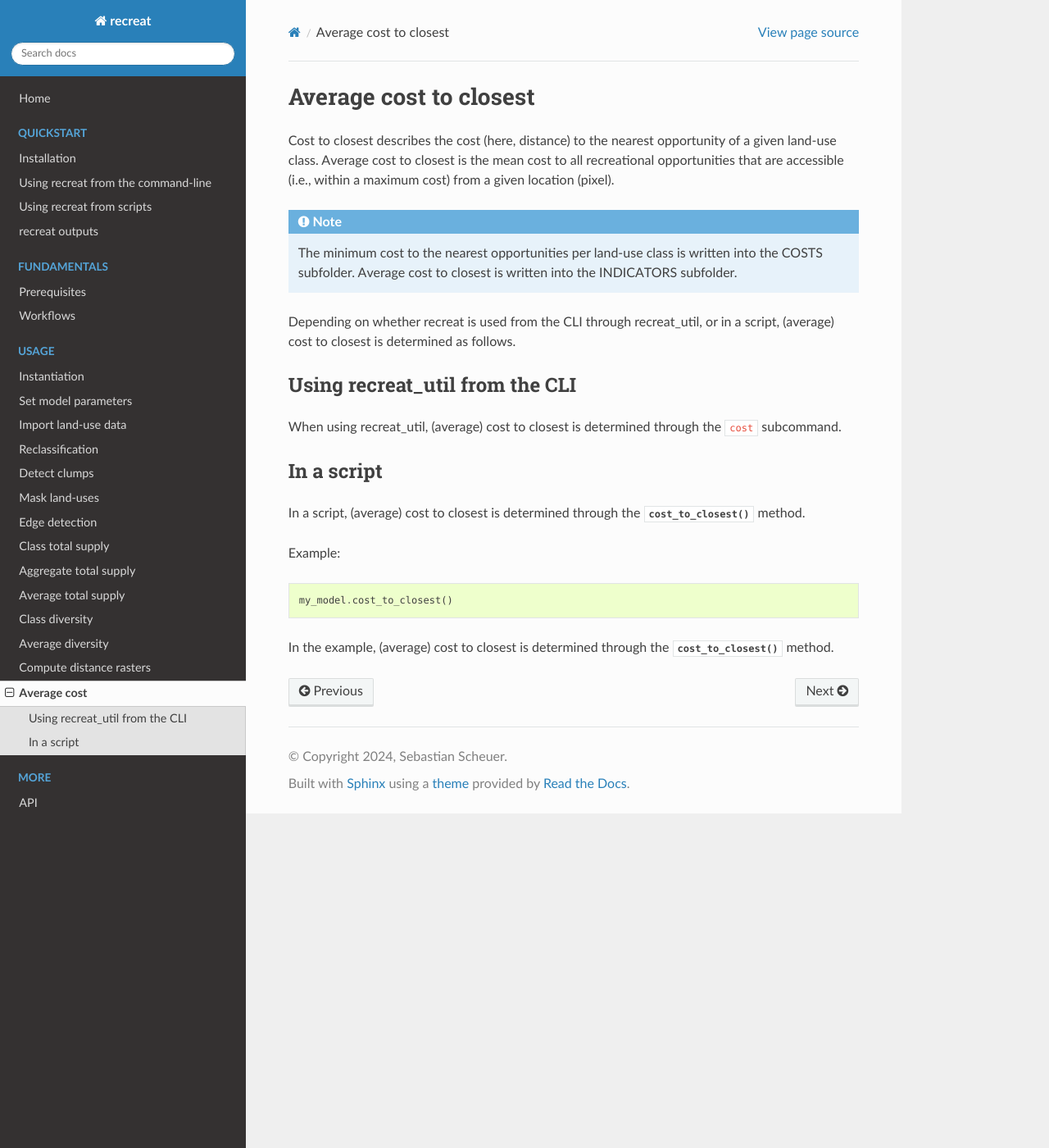
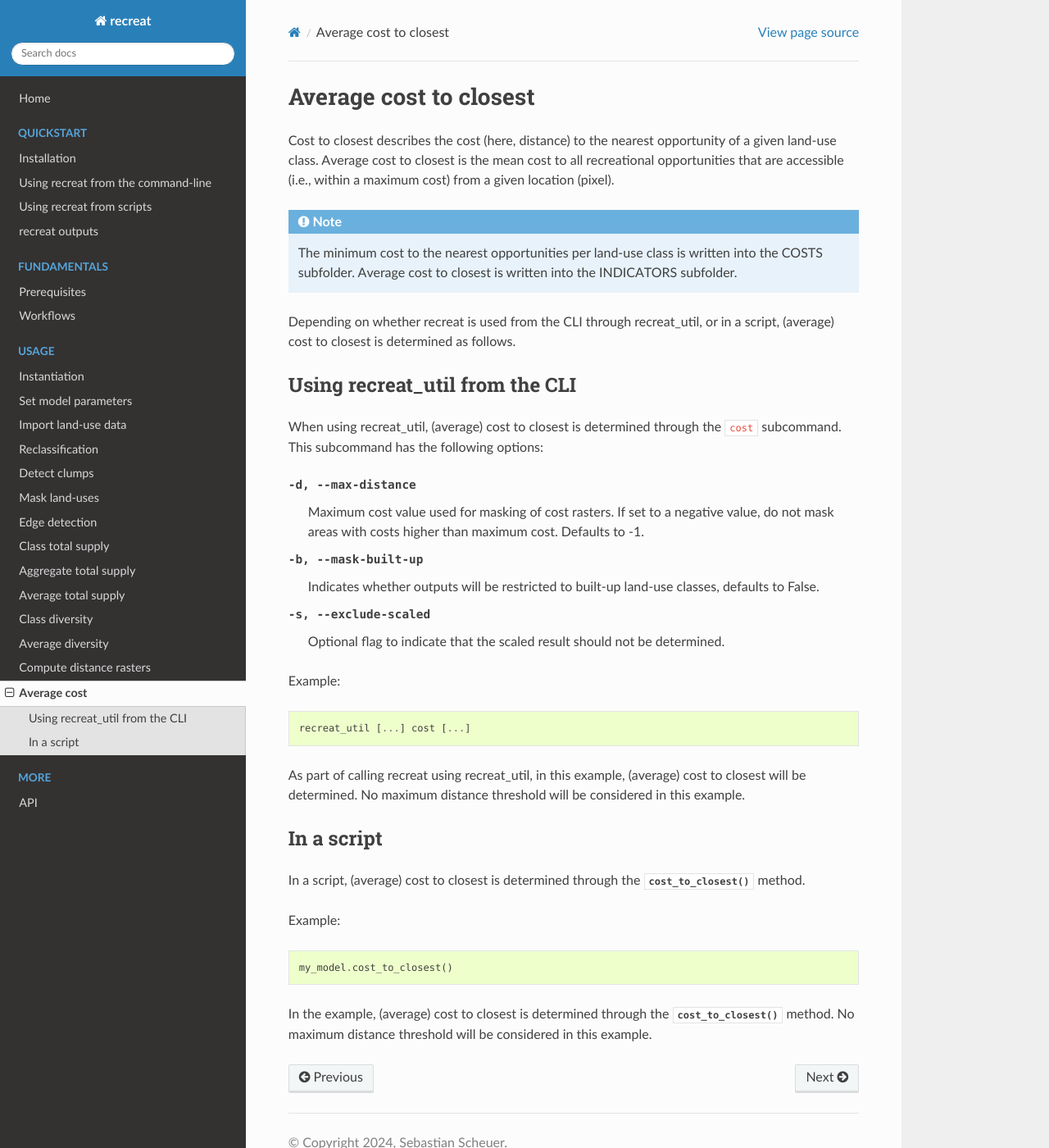
Before and after one commit to scheuerseb/recreat, a Sphinx documentation site: the page built from docs/usage/average_cost.rst, in a window 1280 px wide and 1400 px high. Shown: the whole window at 82% size. Built offline with Sphinx 7.4.7 and the Read the Docs theme 3.1.0, drawn with Linux system fonts in a browser that asks for light colours.

Commit message:
Update docs

```diff
--- a/docs/usage/average_cost.rst
+++ b/docs/usage/average_cost.rst
@@ -15,8 +15,20 @@ cost to closest is determined as follows.
 Using recreat_util from the CLI
 -------------------------------
 
-When using recreat_util, (average) cost to closest is determined through the ``cost`` subcommand.
+When using recreat_util, (average) cost to closest is determined through the ``cost`` subcommand. This subcommand has the following options:
 
+-d, --max-distance        Maximum cost value used for masking of cost rasters. If set to a negative value, do not mask areas with costs higher than maximum cost. Defaults to -1.
+-b, --mask-built-up       Indicates whether outputs will be restricted to built-up land-use classes, defaults to False.
+-s, --exclude-scaled      Optional flag to indicate that the scaled result should not be determined.
+
+Example:
+
+.. code-block::
+
+    recreat_util [...] cost [...]
+
+As part of calling recreat using recreat_util, in this example, (average) cost to closest will be determined. No maximum distance threshold will be
+considered in this example.
 
 In a script
 -----------
@@ -30,3 +42,4 @@ Example:
     my_model.cost_to_closest()
 
 In the example, (average) cost to closest is determined through the :py:meth:`.cost_to_closest` method.
+No maximum distance threshold will be considered in this example.
```
Also changed, not shown: docs/quickstart/cli.rst (+14 -0 lines).
